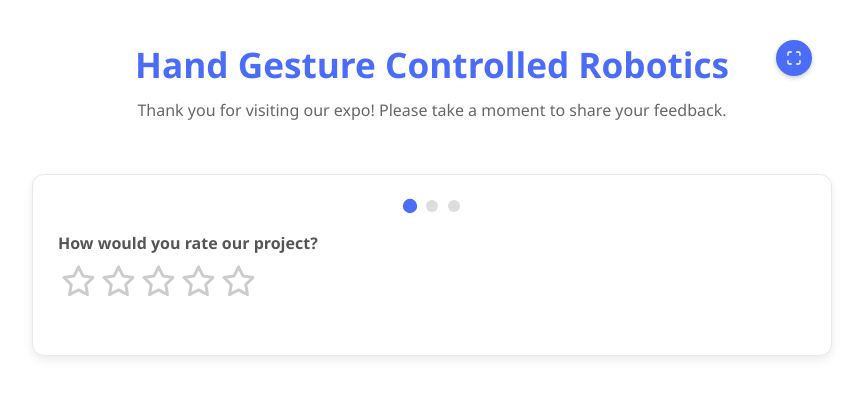
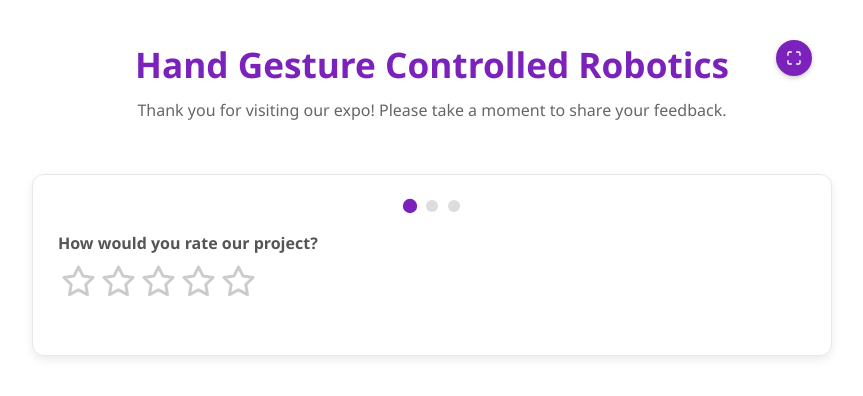
Before and after one commit to DevRanbir/Expo_hgcr, a plain HTML site: page index.html in a window 1280 px wide. Shown: the whole page, without its empty margins (208-1071 px from the left). Drawn offline with Linux system fonts and the light colour scheme.

Commit message:
Update index.html

```diff
--- a/index.html
+++ b/index.html
@@ -7,9 +7,10 @@
     <!-- Add base tag to handle subdirectory path -->
     <base href="./">
     <style>
+        /* Modern CSS Reset */
         :root {
-            --primary: #4a6cf7;
-            --secondary: #6c7ee1;
+            --primary: rgb(124, 34, 188);
+            --secondary: rgb(124, 34, 188);
             --background: #ffffff;
             --text: #333;
             --card: #ffffff;
@@ -393,6 +394,7 @@
             background: var(--secondary);
             transform: translateY(-2px);
         }
+
     </style>
 </head>
 <body>
```
